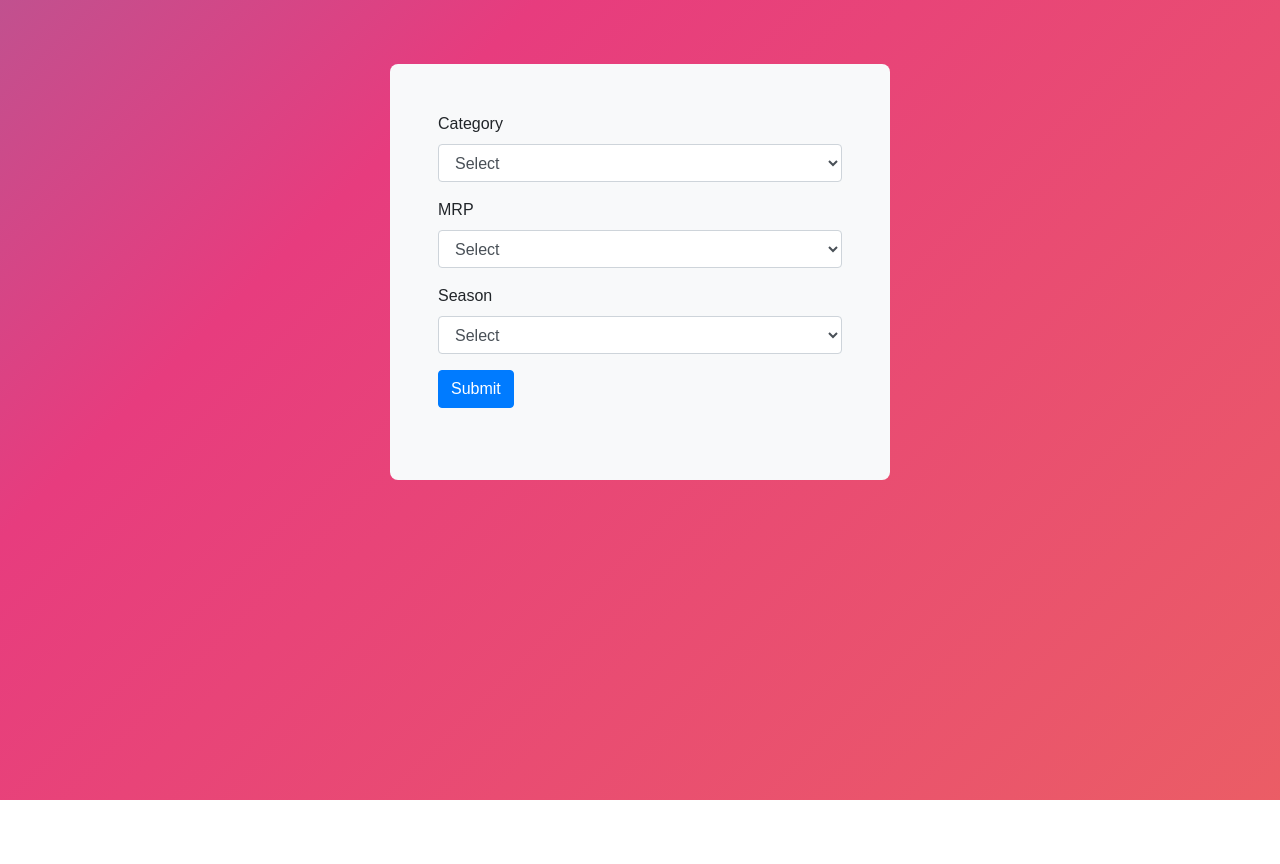
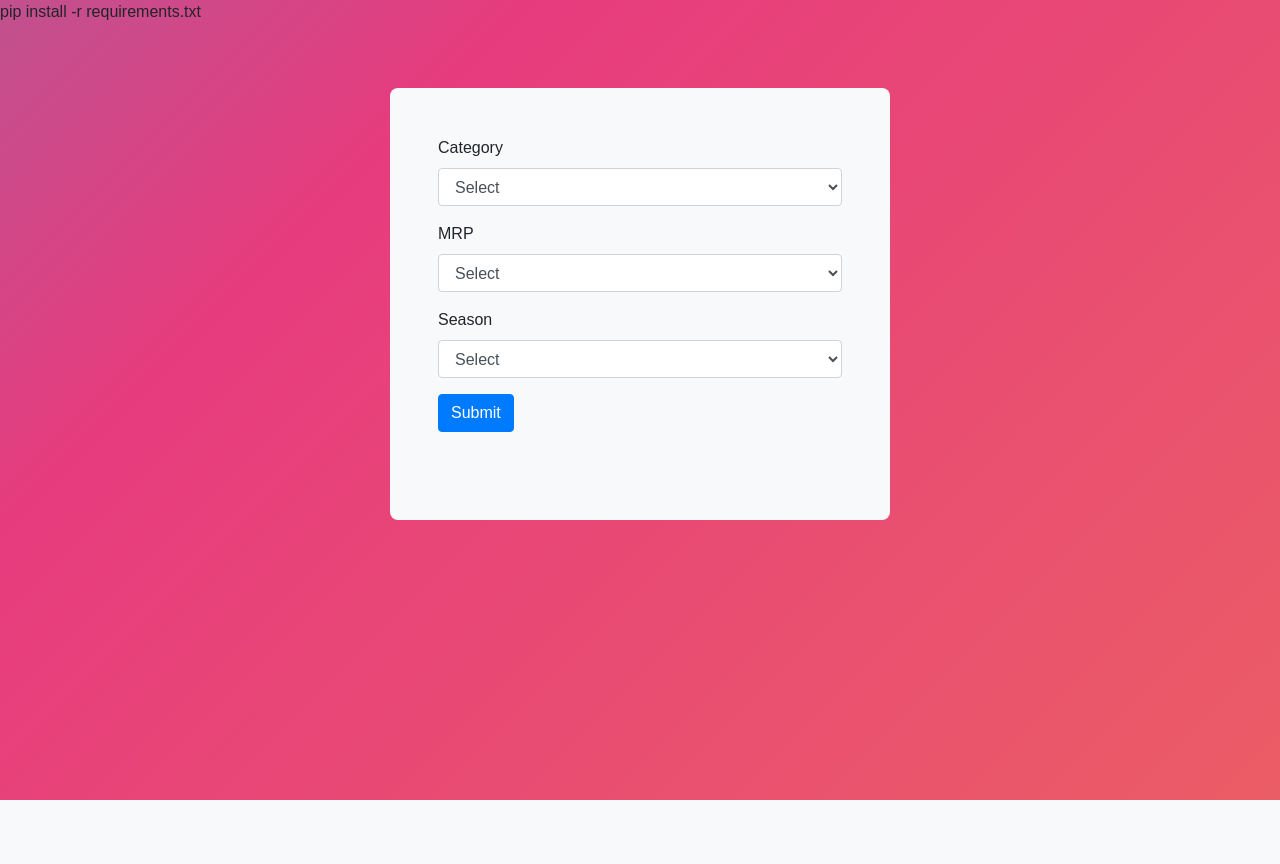
Before and after one commit to saaanjh/predictnow, a Flask app: page / in a window 1280 px wide. After the commit the page ends 800 px from the top, so only its background shows below. Run offline with Flask 3, Linux system fonts and the light colour scheme; some libraries are stand-ins or nearby versions.

Commit message:
Update index.html

```diff
--- a/project_fabric/templates/index.html
+++ b/project_fabric/templates/index.html
@@ -1,3 +1,4 @@
+pip install -r requirements.txt
 <!DOCTYPE html>
 <html lang="en">
 <head>
```
